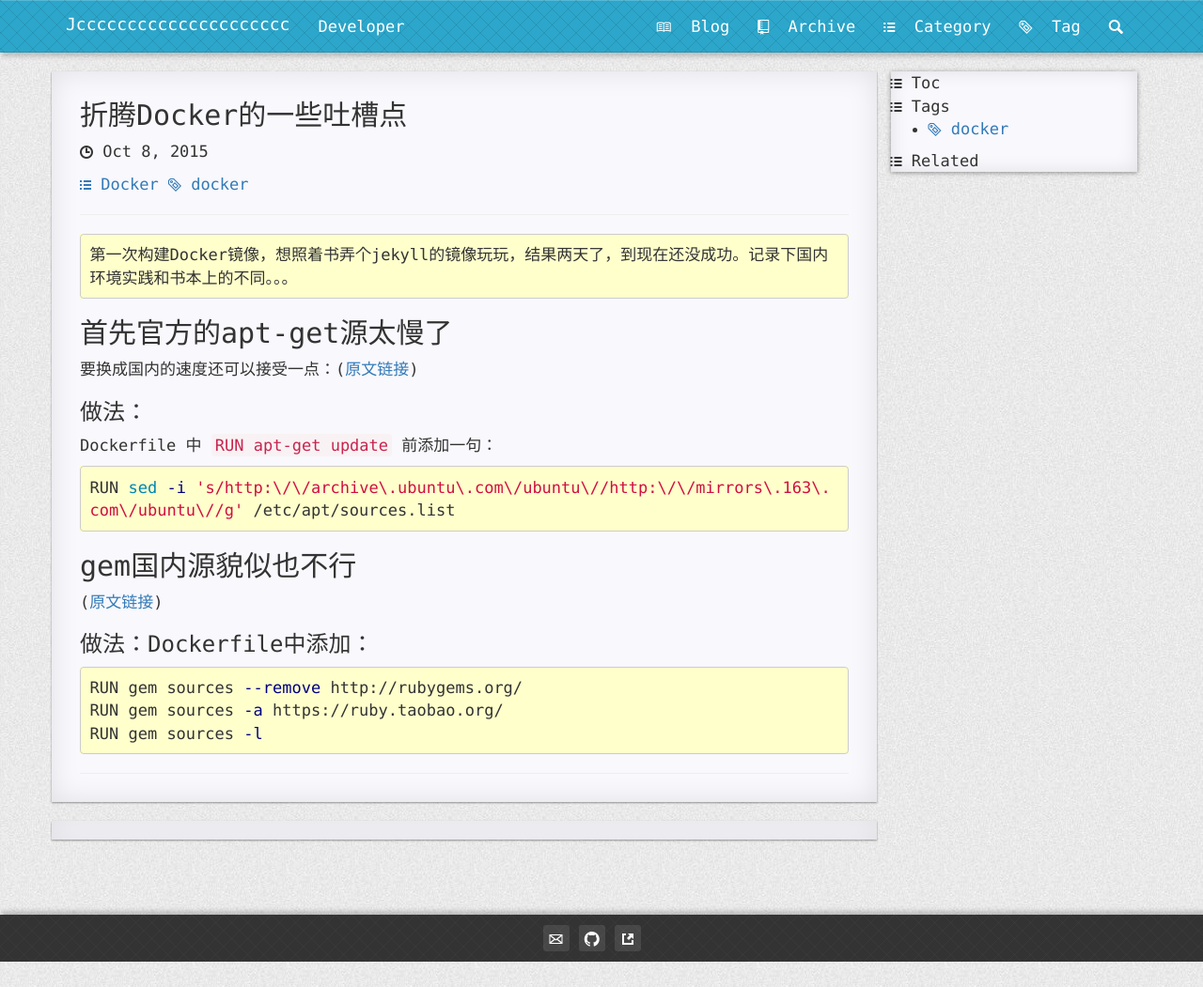
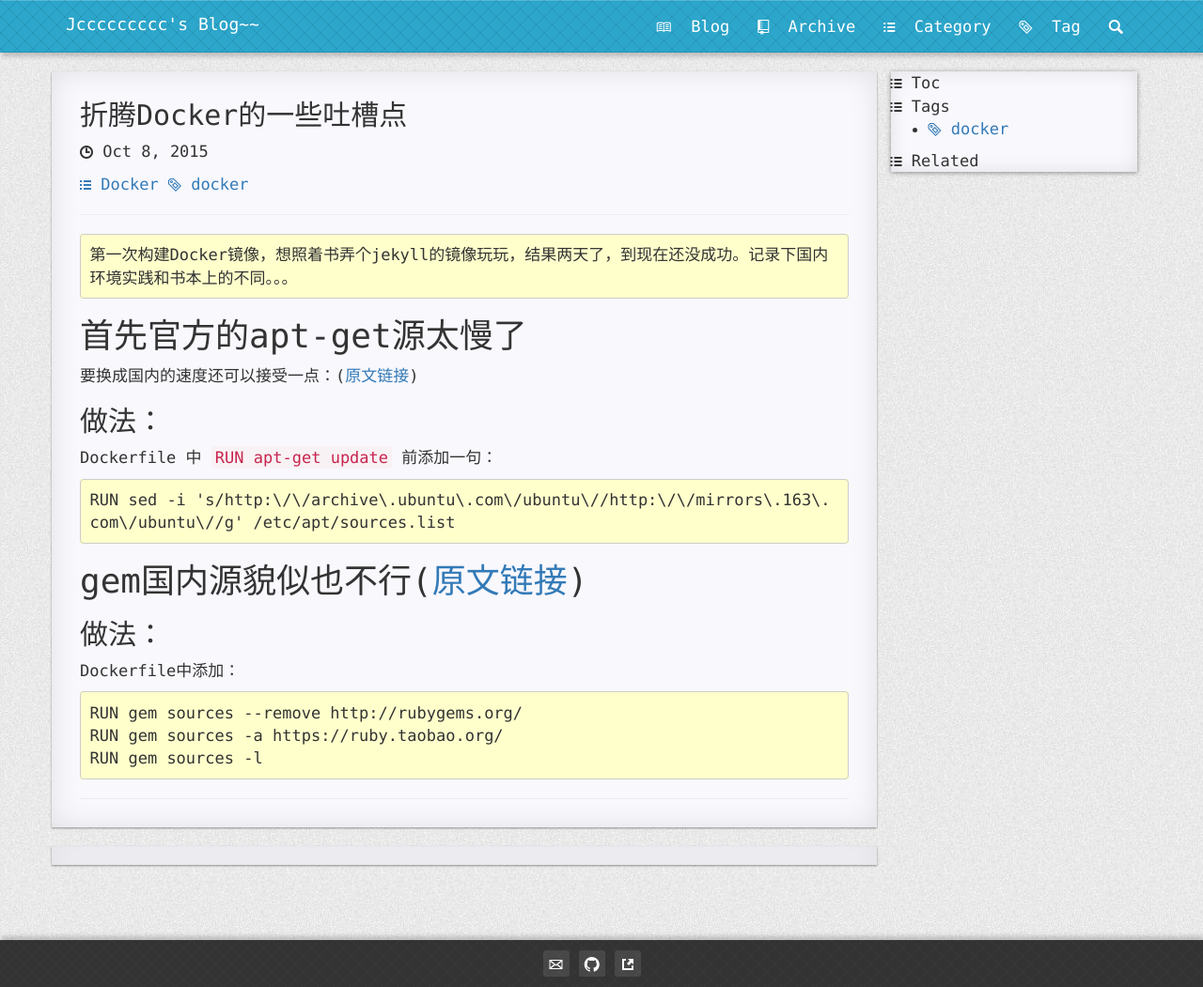
Before and after one commit to zhangjaycee/blog, a Jekyll site: the page built from _posts/2015-10-08-try_docker.md, in a window 1280 px wide. Shown: the whole page at 94% size. Built offline with Jekyll 4.4.1, drawn with Linux system fonts in a browser that asks for light colours; nearby versions of some CDN libraries; Markdown is read by kramdown in place of the engine named in the settings; comment, search, counter and statistics services are not loaded; before the commit the page ends 1024 px from its top, so only the background shows below that.

Commit message:
modify post

````diff
--- a/_config.yml
+++ b/_config.yml
@@ -28,9 +28,9 @@ baseurl: ""
 
 
 
-title: "Jccccccccccccccccccccc"
+title: "Jccccccccc's Blog~~"
 email: "zhjcyx@gmail.com"
-description: "Developer"
+description: ""
 github_username:  "zhangjaycee"
 #swiftype_searchId: "ncwR9a8S9CTx2q9SgsJm"
 swiftype_searchId: "DfqkzBocxu8bexy7-nUy"
--- a/_posts/2015-10-08-try_docker.md
+++ b/_posts/2015-10-08-try_docker.md
@@ -4,26 +4,27 @@ title: 折腾Docker的一些吐槽点
 tags: docker
 categories: Docker
 ---
+<div class="toc"></div>
 
 ```
 第一次构建Docker镜像，想照着书弄个jekyll的镜像玩玩，结果两天了，到现在还没成功。记录下国内环境实践和书本上的不同。。。
 ```
 
-## 首先官方的apt-get源太慢了
+# 首先官方的apt-get源太慢了
 要换成国内的速度还可以接受一点：([原文链接](http://jamlee.cn/2015/03/22/docker与精彩的shell/))
 
-### 做法：
+## 做法：
 Dockerfile 中 `RUN apt-get update` 前添加一句：
-~~~shell
+~~~
 RUN sed -i 's/http:\/\/archive\.ubuntu\.com\/ubuntu\//http:\/\/mirrors\.163\.com\/ubuntu\//g' /etc/apt/sources.list
 ~~~
 
 
-## gem国内源貌似也不行
-([原文链接](http://www.haorooms.com/post/gem_not_use))
+# gem国内源貌似也不行([原文链接](http://www.haorooms.com/post/gem_not_use))
 
-### 做法：Dockerfile中添加：
-~~~shell
+## 做法：
+Dockerfile中添加：
+~~~
 RUN gem sources --remove http://rubygems.org/
 RUN gem sources -a https://ruby.taobao.org/
 RUN gem sources -l
````
